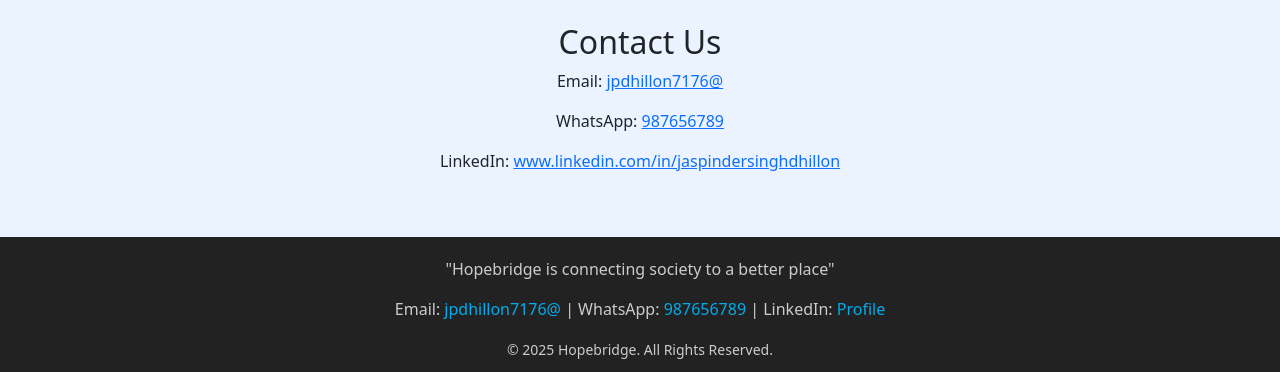
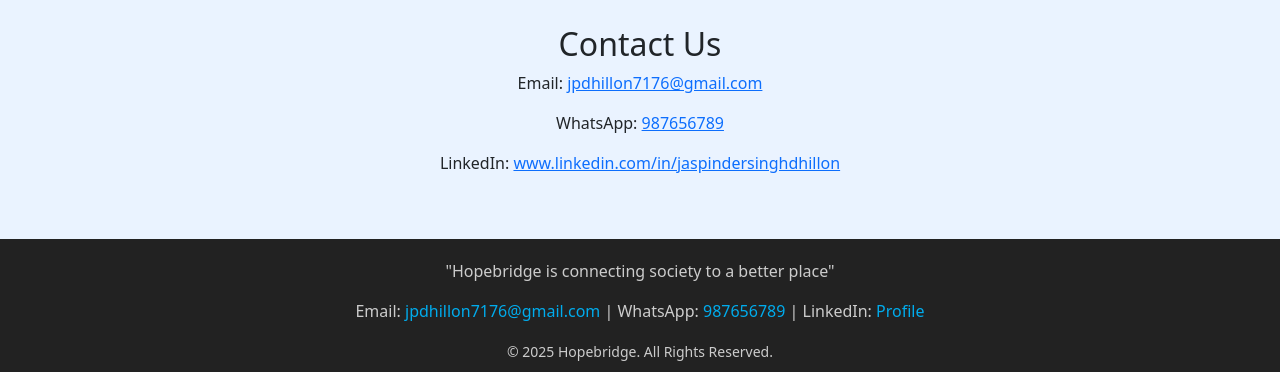
Before and after one commit to jaspinderdhillon/beggar-free-nodejs, a website: page public/index.html in a window 1280 px wide. Shown: the part 2053-2425 px from the top of the page. Drawn offline with nearby package versions, Linux system fonts and the light colour scheme.

Commit message:
gmail updated

```diff
--- a/public/index.html
+++ b/public/index.html
@@ -56,7 +56,7 @@
   <div data-aos="fade-up">
     <h1 class="animate__animated animate__fadeInDown">Towards a Beggar-Free Society</h1>
     <p class="animate__animated animate__fadeInUp">Connecting those in need with those who can help</p>
-    <button class="btn btn-light mt-3" data-bs-toggle="modal" data-bs-target="#signupModal">Get Started</button>
+    <button class="btn btn-custom mt-3" data-bs-toggle="modal" data-bs-target="#signupModal">Get Started</button>
   </div>
 </section>
 
@@ -244,7 +244,7 @@
 <section class="container py-5" id="contact">
   <div class="text-center" data-aos="fade-up">
     <h2>Contact Us</h2>
-    <p>Email: <a href="mailto:jpdhillon7176@" target="_blank">jpdhillon7176@</a></p>
+    <p>Email: <a href="mailto:jpdhillon7176@gmail.com" target="_blank">jpdhillon7176@gmail.com</a></p>
     <p>WhatsApp: <a href="https://wa.me/987656789" target="_blank">987656789</a></p>
     <p>LinkedIn: <a href="https://www.linkedin.com/in/jaspindersinghdhillon" target="_blank">www.linkedin.com/in/jaspindersinghdhillon</a></p>
   </div>
@@ -254,7 +254,7 @@
 <footer>
   <p>"Hopebridge is connecting society to a better place"</p>
   <p>
-    Email: <a href="mailto:jpdhillon7176@" target="_blank">jpdhillon7176@</a> |
+    Email: <a href="mailto:jpdhillon7176@gmail.com" target="_blank">jpdhillon7176@gmail.com</a> |
     WhatsApp: <a href="https://wa.me/987656789" target="_blank">987656789</a> |
     LinkedIn: <a href="https://www.linkedin.com/in/jaspindersinghdhillon" target="_blank">Profile</a>
   </p>
```
